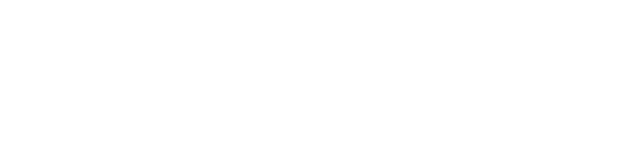
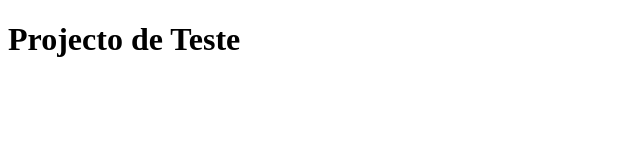
Before and after one commit to ricardo2520/projecto-teste, a plain HTML site: page Index.html in a window 1280 px wide. Shown: the whole page, without its empty margins (0-640 px from the left). Drawn offline with Linux system fonts and the light colour scheme.

Commit message:
Update Index.html
Implementação da tag h1 para ver a visualização na tela

```diff
--- a/Index.html
+++ b/Index.html
@@ -7,5 +7,7 @@
 </head>
 <body>
 
+    <h1>Projecto de Teste</h1>
+
 </body>
 </html>
```
